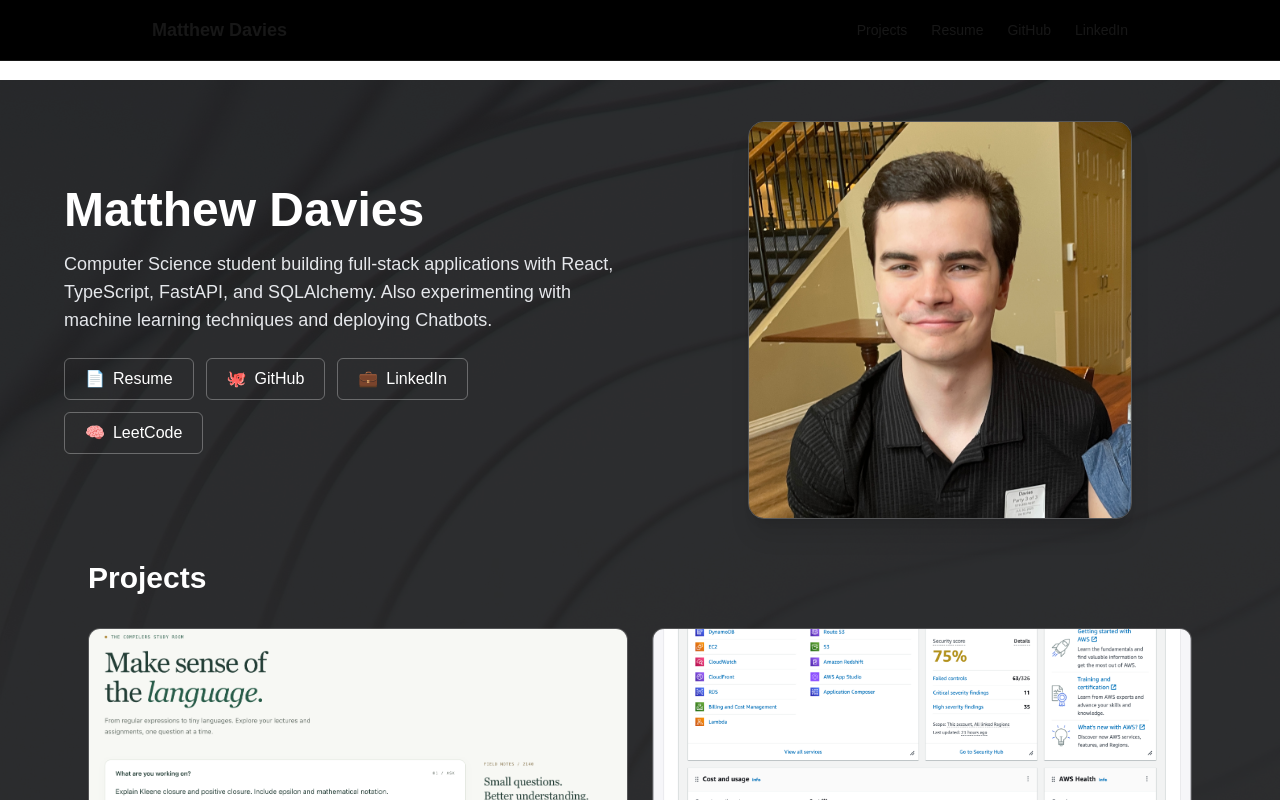
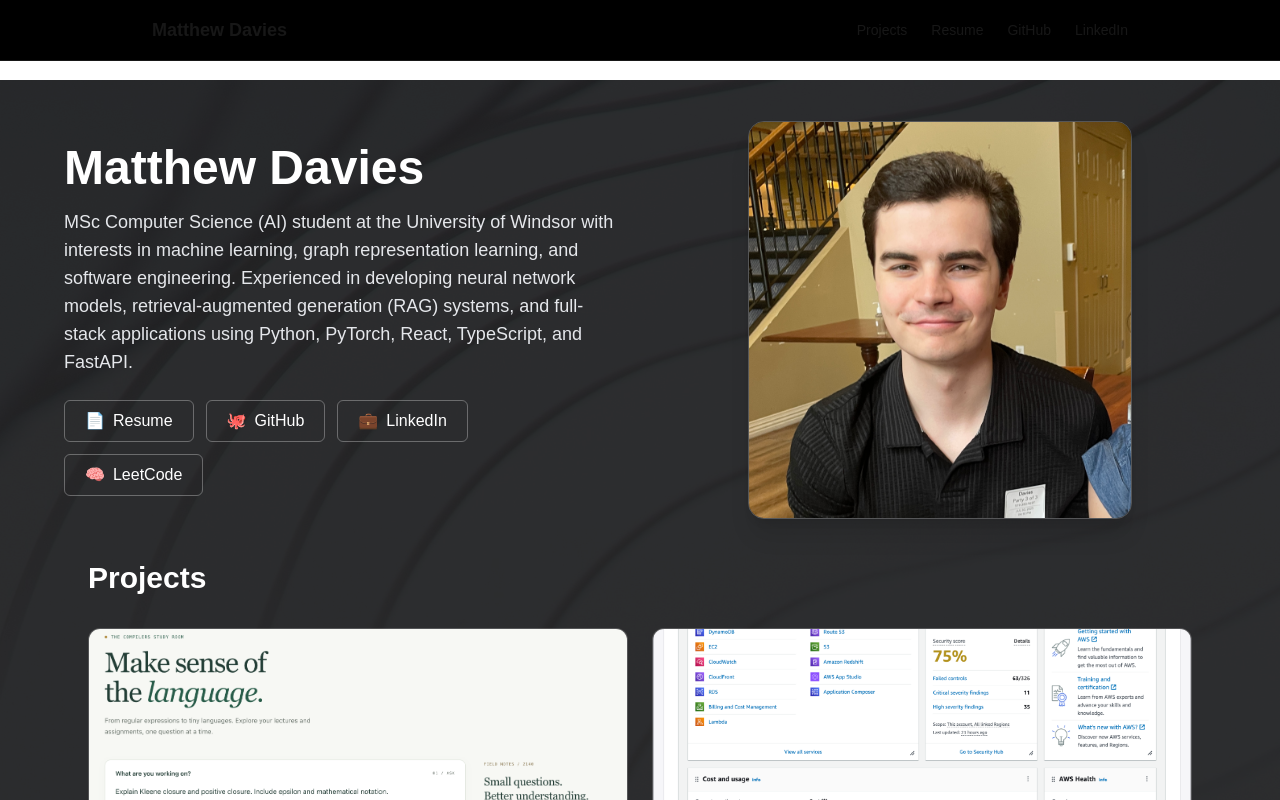
Before and after one commit to davo300/portfolio, a Next.js app: page / in a window 1280 px wide. Shown: the top 800 px of the page. Built offline with nearby package versions, Linux system fonts and the light colour scheme.

Commit message:
Changed Portfolio Statement

```diff
--- a/app/page.tsx
+++ b/app/page.tsx
@@ -155,9 +155,10 @@ export default function Home() {
             </h1>
 
             <p className="text-lg text-gray-200 mb-6">
-              Computer Science student building full-stack applications with
-              React, TypeScript, FastAPI, and SQLAlchemy. Also experimenting with
-              machine learning techniques and deploying Chatbots.
+              MSc Computer Science (AI) student at the University of Windsor with interests in machine learning,
+              graph representation learning, and software engineering. Experienced in developing neural network models,
+              retrieval-augmented generation (RAG) systems, and full-stack applications using Python, PyTorch, React,
+              TypeScript, and FastAPI.
             </p>
 
             <div className="flex flex-wrap gap-3">
```
